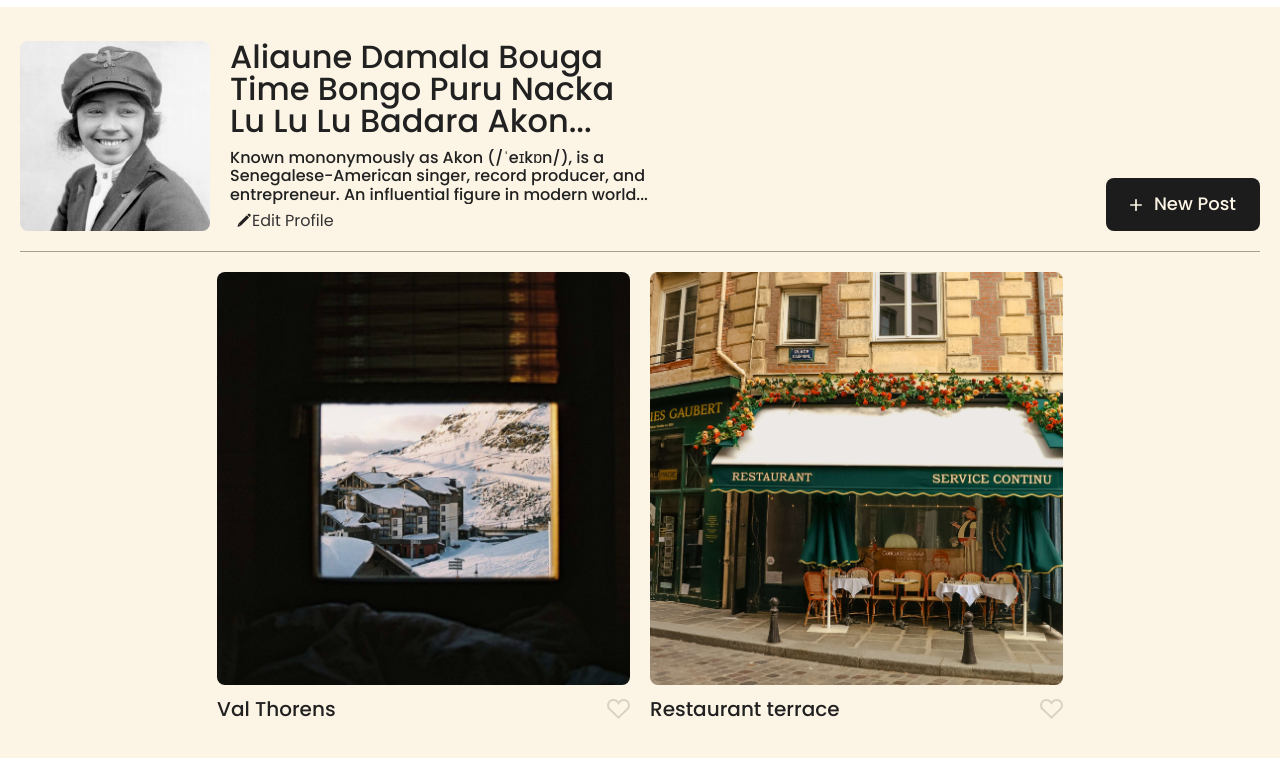
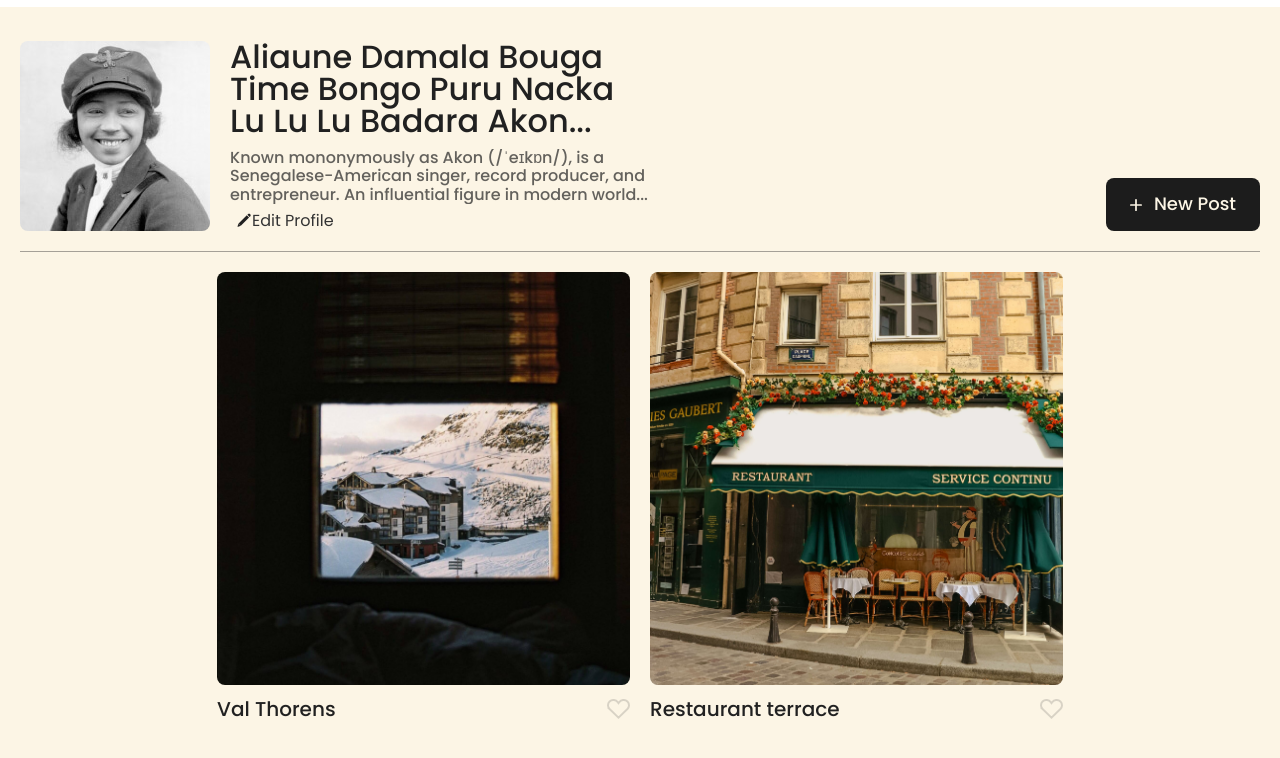
Before and after one commit to gabrielyako/se_project_spots, a plain HTML site: page index.html in a window 1280 px wide. Shown: the part 39-797 px from the top of the page. Drawn offline with Linux system fonts and the light colour scheme.

Commit message:
spots stage 5 form submission fix blocks/profile.css, line: 38. Invalid CSS declaration.

```diff
--- a/blocks/profile.css
+++ b/blocks/profile.css
@@ -35,7 +35,7 @@
     margin: 0;
     font-size: 16px;
     font-weight: 500;
-    color: #212121B2
+    color: #212121b2;
     font-family: 'Poppins', Arial, sans-serif;
     text-overflow: ellipsis;
     overflow: hidden;
```
